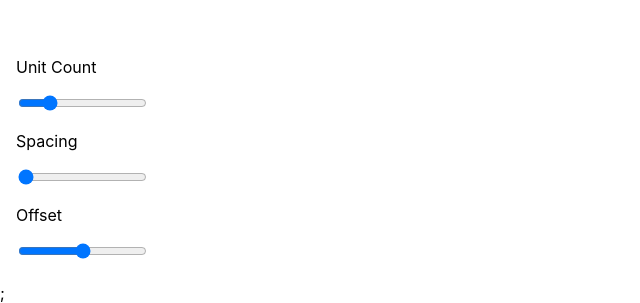
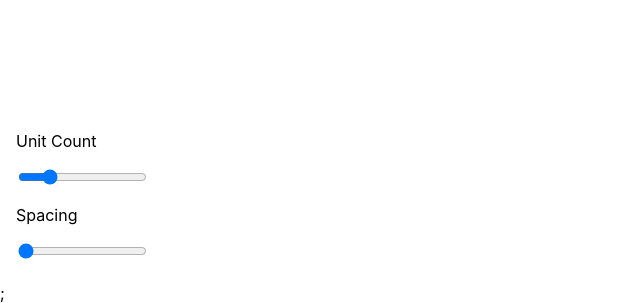
Before and after one commit to isospaces/massing-generator, a React (Vite) app: page / in a window 1280 px wide. Shown: the part 521-824 px from the top of the page, without its empty margins (0-640 px from the left). Built offline with nearby package versions, Linux system fonts and the light colour scheme.

Commit message:
removed offsetslider

```diff
--- a/src/App.tsx
+++ b/src/App.tsx
@@ -109,10 +109,6 @@ const Controls = ({ onCountChange, onSpacingChange }: ControlProps) => {
           <p>Spacing</p>
           <input type="range" min={0} max={60} step={5} defaultValue={0} onChange={onSpacingChange} />
         </div>
-        <div>
-          <p>Offset</p>
-          <input type="range" min={-1000} max={1000} step={10} defaultValue={0} />
-        </div>
       </div>
     </div>
   );
```
